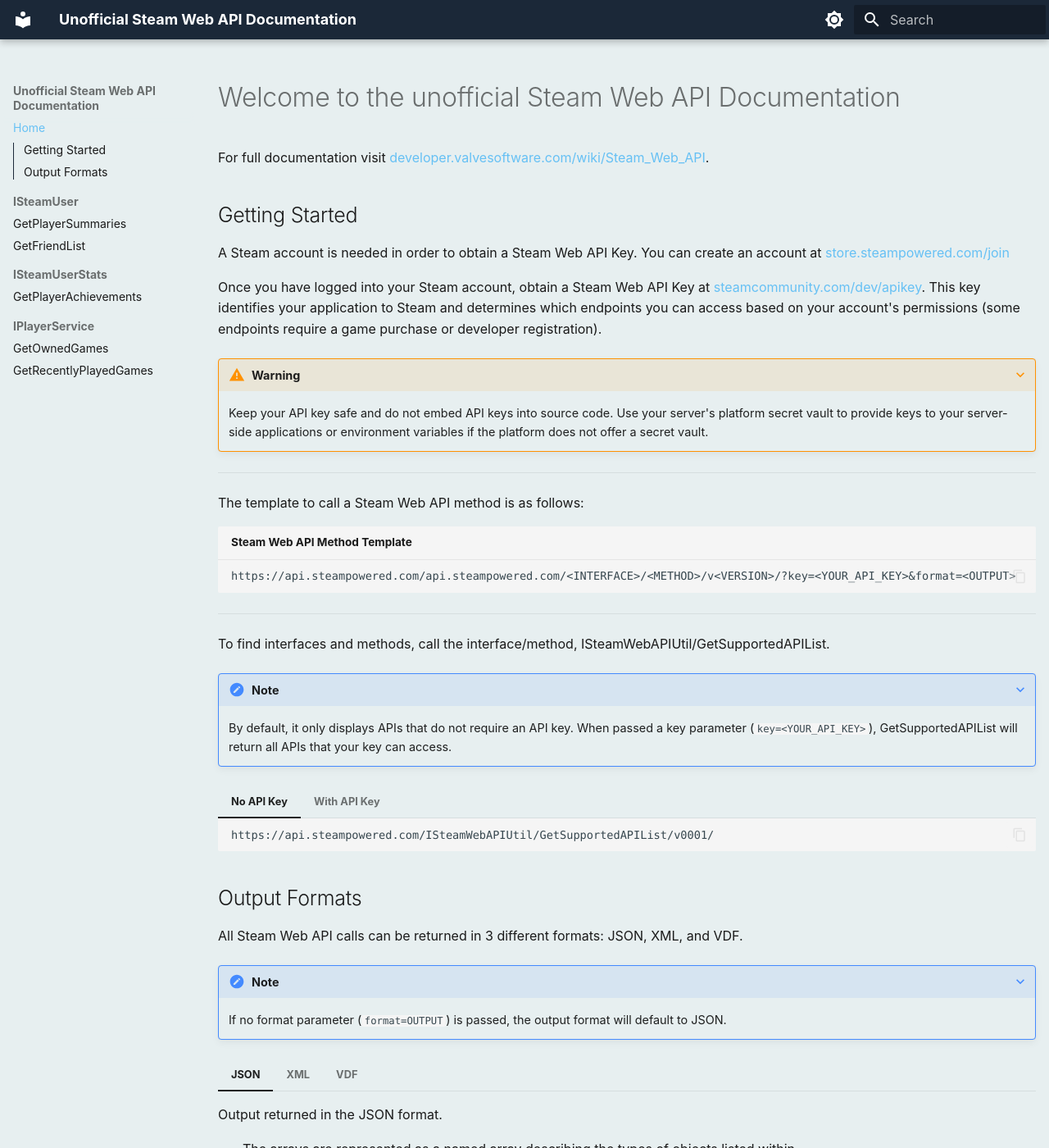
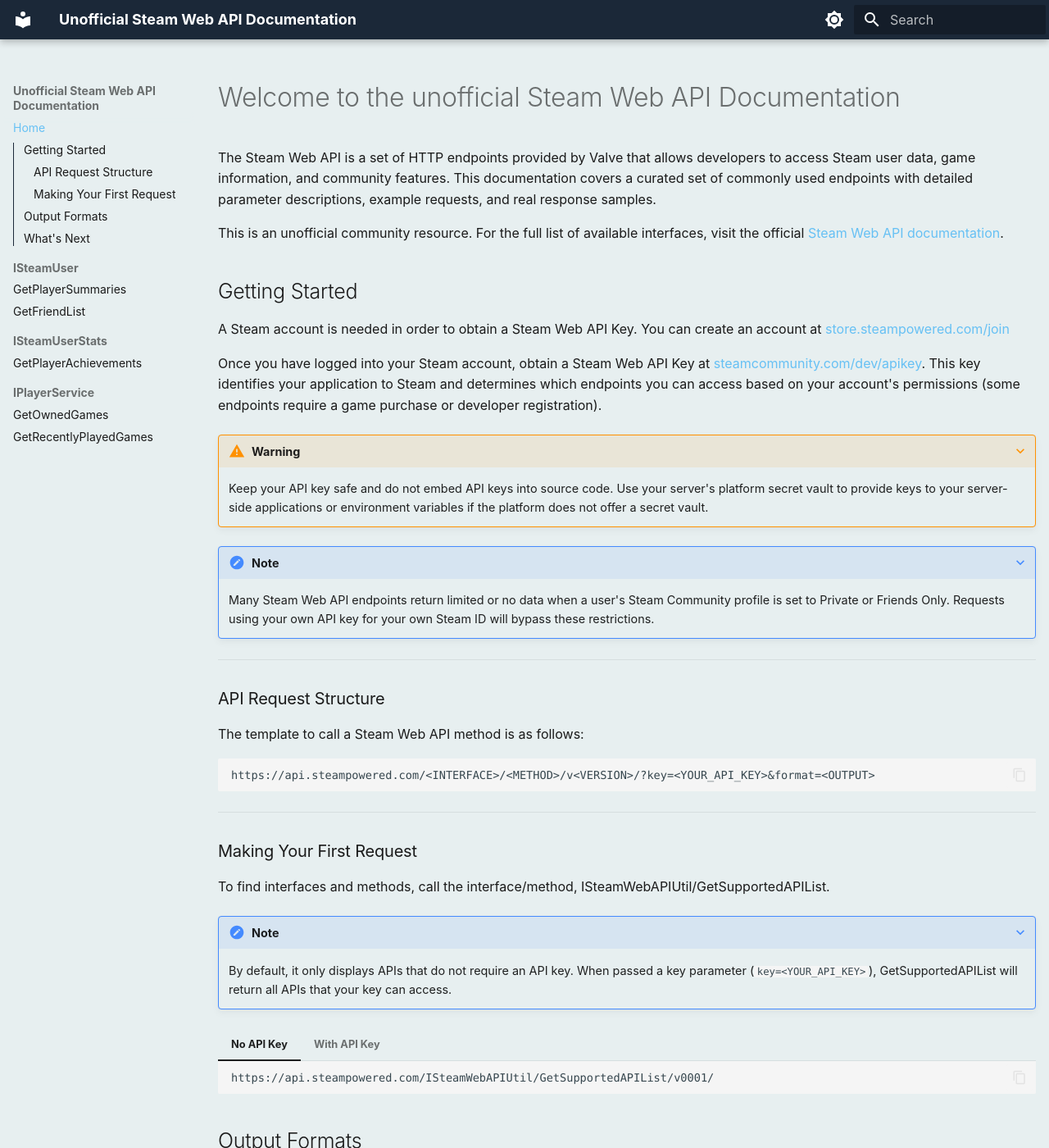
Before and after one commit to hwittle/steam-web-api-docs, an MkDocs documentation site: the page built from docs/index.md, in a window 1280 px wide and 1400 px high. Shown: the whole window at 82% size. Built offline with MkDocs 1.6.1 and Material for MkDocs 9.7.7, drawn with Linux system fonts in a browser that asks for light colours; some of the changed text lies outside the part shown.

Commit message:
Updated index and 3 endpoints

````diff
--- a/docs/index.md
+++ b/docs/index.md
@@ -1,6 +1,13 @@
 # Welcome to the unofficial Steam Web API Documentation
 
-For full documentation visit [developer.valvesoftware.com/wiki/Steam_Web_API](https://developer.valvesoftware.com/wiki/Steam_Web_API).
+The Steam Web API is a set of HTTP endpoints provided by Valve that allows
+developers to access Steam user data, game information, and community features.
+This documentation covers a curated set of commonly used endpoints with
+detailed parameter descriptions, example requests, and real response samples.
+
+This is an unofficial community resource. For the full list of available
+interfaces, visit the official
+[Steam Web API documentation](https://developer.valvesoftware.com/wiki/Steam_Web_API).
 
 ## Getting Started
 A Steam account is needed in order to obtain a Steam Web API Key. You can create an account at [store.steampowered.com/join](https://store.steampowered.com/join)
@@ -10,14 +17,19 @@
 ???+ warning
     Keep your API key safe and do not embed API keys into source code. Use your server's platform secret vault to provide keys to your server-side applications or environment variables if the platform does not offer a secret vault.
 
+???+ note
+    Many Steam Web API endpoints return limited or no data when a user's Steam Community profile is set to Private or Friends Only. Requests using your own API key for your own Steam ID will bypass these restrictions.
+
 ---
+### API Request Structure
 The template to call a Steam Web API method is as follows:
 
-``` title="Steam Web API Method Template"
-https://api.steampowered.com/api.steampowered.com/<INTERFACE>/<METHOD>/v<VERSION>/?key=<YOUR_API_KEY>&format=<OUTPUT>
+```
+https://api.steampowered.com/<INTERFACE>/<METHOD>/v<VERSION>/?key=<YOUR_API_KEY>&format=<OUTPUT>
 ```
 
 ---
+### Making Your First Request
 To find interfaces and methods, call the interface/method, ISteamWebAPIUtil/GetSupportedAPIList.
 
 ???+ note
@@ -122,3 +134,8 @@
         }
     }
     ```
+
+## What's Next
+Browse the API reference in the sidebar to explore available endpoints,
+or start with [GetPlayerSummaries](get-player-summaries.md) for a
+straightforward introduction to the API.
````
Also changed, not shown: docs/get-friend-list.md (+1 -7 lines), docs/get-owned-games.md (+3 -3 lines), docs/get-player-summaries.md (+4 -2 lines), docs/change-log.md (deleted).
